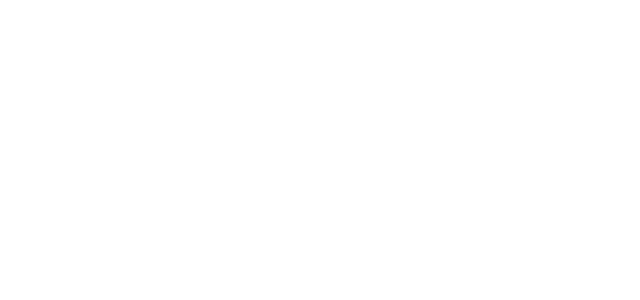
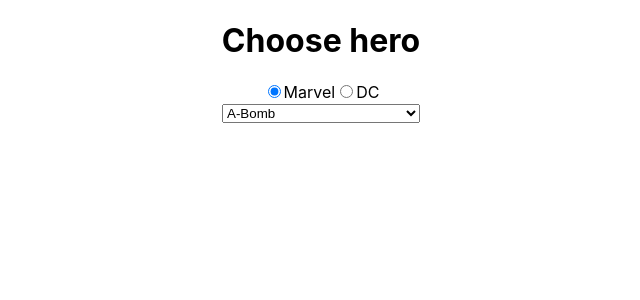
Before and after one commit to wilni/super-battles, a React (Create React App) app: page / in a window 1280 px wide. Shown: the top 300 px of the page, without its empty margins (319-959 px from the left). Built offline with nearby package versions, Linux system fonts and the light colour scheme.

Commit message:
added pages and state to app.js

```diff
--- a/package.json
+++ b/package.json
@@ -10,7 +10,9 @@
     "cors": "^2.8.5",
     "react": "^18.2.0",
     "react-dom": "^18.2.0",
+    "react-router-dom": "5.3",
     "react-scripts": "5.0.1",
+    "sass": "^1.53.0",
     "web-vitals": "^2.1.4"
   },
   "scripts": {
--- a/src/App.js
+++ b/src/App.js
@@ -1,20 +1,78 @@
 import logo from './logo.svg';
 import axios from 'axios';
 import React from 'react';
-import './App.css';
+import { BrowserRouter as Router, Route, Switch } from 'react-router-dom';
+import Home from './pages/Home/Home.js'
+import Opponent from './pages/Opponent/Opponent.js'
+import Battle from './pages/Battle/Battle.js'
+import Dropdown from './components/Dropdown/Dropdown.js'
+import './App.scss';
 const heroList = require('./data/heros.json');
 const marvelHeros = heroList.filter(hero => hero.publisher === "Marvel Comics");
 const dcHeros = heroList.filter(hero => hero.publisher === "DC Comics");
 
 
 class App extends React.Component {
-render() {
-    return(
-    <div className = "App" >
 
-    </div>
-  );
-}
+  state = {
+    universe: marvelHeros,
+    hero: "choose your fighter"
+  }
+
+  handleChange = (e) => {
+    this.setState({
+      hero: e.target.value
+    })
+  };
+
+  handleClick = (e) => {
+    console.log(e.target.value);
+    if (e.target.value === "DC") {
+      this.setState({
+        universe: dcHeros
+      })
+    } else if (e.target.value === "marvel") {
+      this.setState({
+        universe: marvelHeros
+      })
+    }
+  };
+
+  render() {
+    console.log(marvelHeros);
+    return (
+      <Router className='App'>
+        <Switch>
+          <Route path='/' exact render={(routerProps) => {
+            return <Home appState={this.state} handleClick={this.handleClick} handleChange={this.handleChange} {...routerProps} />
+          }} />
+          <Route path='/opponent' render={(routerProps) => {
+            return <Opponent appState={this.state} {...routerProps} />
+          }} />
+          <Route path='/batle' render={(routerProps) => {
+            return <Battle appState={this.state} {...routerProps} />
+          }}/>
+        </Switch>
+      </Router>
+
+      // <div className = "App" >
+      //     <h1 className='selection-title'>Choose hero</h1>
+      //       <form>
+      //         <label>
+      //           <input onClick={this.handleClick} type="radio" name="universe"  value="marvel" defaultChecked className='selection__radio-button'/>
+      //           Marvel
+      //         </label>
+      //         <label>
+      //           <input onClick={this.handleClick} type="radio" name="universe"  value="DC"  className='selection__radio-button'/>
+      //           DC
+      //         </label>
+      //       </form>
+      //     <div className='selection'>
+      //       <Dropdown  list={this.state.universe} hero={this.state.hero} handleChange={this.handleChange}/>
+      //     </div>
+      // </div>
+    );
+  }
 
 }
 
--- /dev/null
+++ b/src/components/Dropdown/Dropdown.js
@@ -0,0 +1,16 @@
+import './Dropdown.scss';
+
+function Dropdown(props){
+    let {list, hero, handleChange} = props;
+    return (
+        <select className='dropdown' defaultValue={hero} onChange={handleChange}>
+            {list.map(hero => {
+               return <option  key={hero.id} value={hero.name}>{hero.name}</option>
+            })}
+        </select>
+    )
+}
+
+
+
+export default Dropdown;
--- /dev/null
+++ b/src/pages/Battle/Battle.js
@@ -0,0 +1,11 @@
+
+
+
+function Battle(props){
+    return(
+        <p>hi</p>
+    )
+}
+
+
+export default Battle;
--- /dev/null
+++ b/src/pages/Home/Home.js
@@ -0,0 +1,30 @@
+import './Home.scss';
+import Dropdown from '../../components/Dropdown/Dropdown.js'
+
+
+function Home(props) {
+    let {appState, handleClick, handleChange} = props;
+    console.log("appstate", appState);
+
+    return (
+        <div className="App" >
+            <h1 className='selection-title'>Choose hero</h1>
+            <form>
+                <label>
+                    <input onClick={handleClick} type="radio" name="universe" value="marvel" defaultChecked className='selection__radio-button' />
+                    Marvel
+                </label>
+                <label>
+                    <input onClick={handleClick} type="radio" name="universe" value="DC" className='selection__radio-button' />
+                    DC
+                </label>
+            </form>
+            <div className='selection'>
+                <Dropdown list={appState.universe} hero={appState.hero} handleChange={handleChange} />
+            </div>
+        </div>
+    )
+}
+
+
+export default Home;
--- /dev/null
+++ b/src/pages/Opponent/Opponent.js
@@ -0,0 +1,10 @@
+
+
+function Opponent(props){
+    return(
+        <p>hi</p>
+    )
+}
+
+
+export default Opponent
```
Also changed, not shown: src/App.scss (renamed from src/App.css), src/components/Dropdown/Dropdown.scss (added), src/pages/Battle/Battle.scss (added), src/pages/Home/Home.scss (added), src/pages/Opponent/Opponent.scss (added), 1 other file (tests, documents, lock files or other folders).
